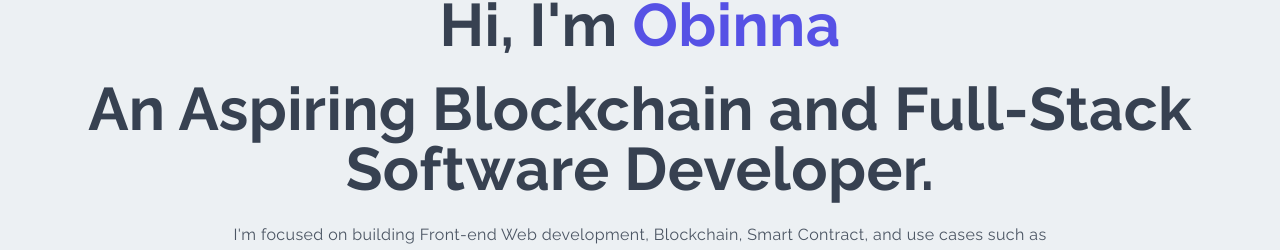
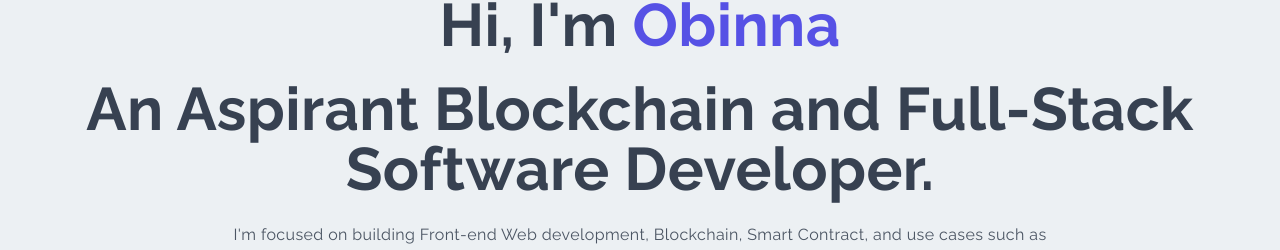
Before and after one commit to obinnafranklinduru/My-Portfolio, a Next.js app in the folder my-app/: page / in a window 1280 px wide. Shown: the part 229-479 px from the top of the page. Built offline with nearby package versions, Linux system fonts and the light colour scheme.

Commit message:
initial commit

```diff
--- a/my-app/components/Contact.js
+++ b/my-app/components/Contact.js
@@ -42,7 +42,7 @@ const Contact = () => {
               </div>
               <div>
                 <h2 className='py-2'>Obinna Franklin Duru</h2>
-                <p>An Aspiring Blockchain</p>
+                <p>An Aspirant Blockchain</p>
                 <p className='py-4'>
                   I am available for freelance or full-time positions. Contact
                   me and let&apos;s talk.
--- a/my-app/components/Main.js
+++ b/my-app/components/Main.js
@@ -15,7 +15,7 @@ const Main = () => {
           <h1 className='py-4 text-gray-700'>
             Hi, I&#39;m <span className='text-[#5651e5]'> Obinna </span>
           </h1>
-          <h1 className='py-2 text-gray-700'>An Aspiring Blockchain and Full-Stack Software Developer.</h1>
+          <h1 className='py-2 text-gray-700'>An Aspirant Blockchain and Full-Stack Software Developer.</h1>
           <p className='py-4 text-gray-600 sm:max-w-[70%] m-auto'>
             I&#39;m focused on building Front-end Web development, Blockchain, Smart Contract, and use cases such as NFTs, Defi, and DAOs..
           </p>
```
